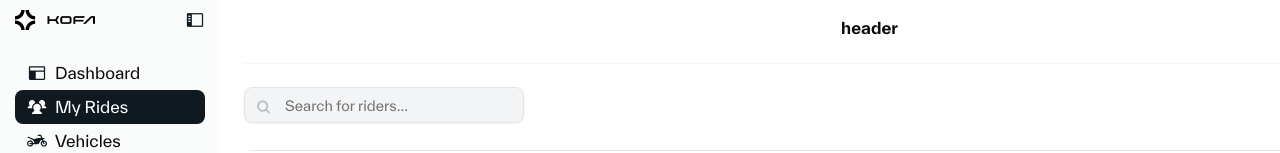
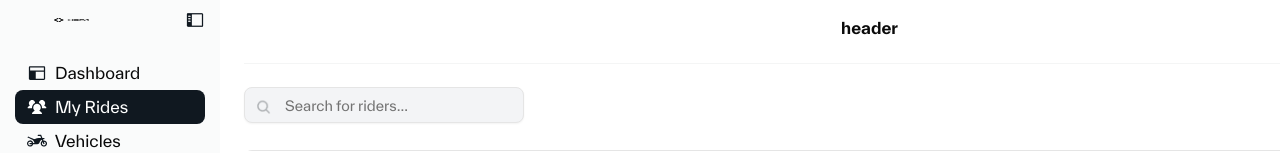
Before and after one commit to victor-kofa/ui-dashboard, a Next.js app: page /dashboard-3 in a window 1280 px wide. Shown: the top 153 px of the page. Built offline with nearby package versions, Linux system fonts and the light colour scheme.

Commit message:
logo implementation

```diff
--- a/app/(featured)/dashboard-3/components/Sidebar.tsx
+++ b/app/(featured)/dashboard-3/components/Sidebar.tsx
@@ -22,15 +22,17 @@ function Sidebar() {
       <div className="mainSidebar">
         <div className="flex items-center justify-between">
           {/* Logo */}
-          <Link href="/" className="logo">
+          <div className="logo">
+            <Link href="/" className="">
               <ProjectImage
                 imageHeight={120}
                 imageWidth={120}
-              className=""
+                className="mt-[16.15px] ml-[47.51px] mr-[47.51px] h-[7.77px] w-[47.45px]"
                 alt="logo"
                 path={LOGO}
               />
             </Link>
+          </div>
 
           {/* SIdebar */}
           <Link href="/" className="">
```
Lines whose indentation alone changed are shown as unchanged.
